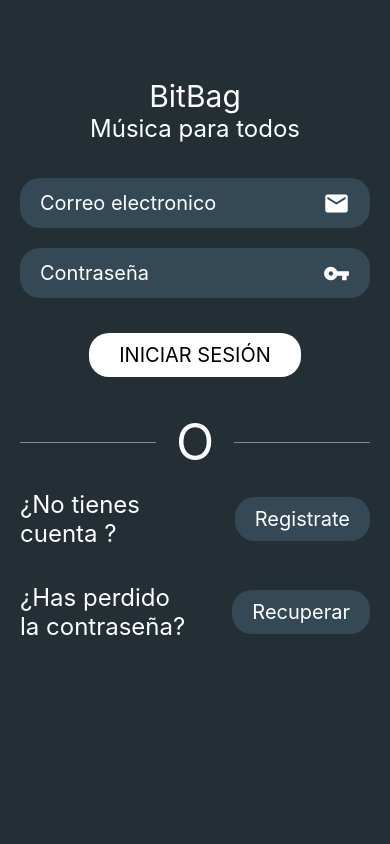
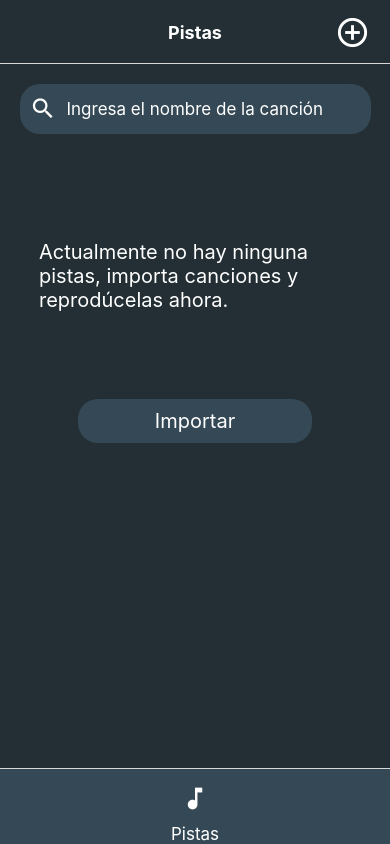
Before and after one commit to JorgeCorreaMendez/BitBag, a React Native app: screen /Tracks in a window 390 px wide. Built offline with nearby package versions, Linux system fonts and the light colour scheme; no server answers.

Commit message:
Feat: Added Tracks interface without song

```diff
--- a/App.js
+++ b/App.js
@@ -1,3 +1,4 @@
+import { TouchableOpacity } from "react-native";
 import { useState, useEffect } from "react";
 import { NavigationContainer } from "@react-navigation/native";
 import { createNativeStackNavigator } from "@react-navigation/native-stack";
@@ -28,15 +29,18 @@ export default function App() {
 
   return (
     <NavigationContainer>
-      {user ? (
+      {!user ? (
         <Tab.Navigator
           screenOptions={{
             headerStyle: {
               backgroundColor: colors.background,
             },
+            headerTitleStyle: {
+              fontWeight: "bold",
+            },
             tabBarStyle: {
               backgroundColor: colors.superficies,
-              paddingBottom: 5,
+              paddingTop: "1%",
               height: "9%",
             },
             tabBarLabelStyle: {
@@ -53,6 +57,15 @@ export default function App() {
             options={{
               title: "Pistas",
               tabBarIcon: () => TracksIcon,
+              headerRight: () => (
+                <TouchableOpacity style={{ paddingRight: 20 }}>
+                  <MaterialIcons
+                    name="add-circle-outline"
+                    size={35}
+                    color={colors.primary}
+                  />
+                </TouchableOpacity>
+              ),
             }}
           />
         </Tab.Navigator>
--- a/src/components/input/SearchInputText.jsx
+++ b/src/components/input/SearchInputText.jsx
@@ -30,7 +30,7 @@ const styles = StyleSheet.create({
   textInput: {
     color: colors.primary,
     width: "90%",
-    fontSize: size.h3,
+    fontSize: size.h4,
     paddingLeft: 10,
   },
 });
--- a/src/screen/Tracks.js
+++ b/src/screen/Tracks.js
@@ -1,5 +1,55 @@
+import { Text, View, StyleSheet } from "react-native";
+import { useState } from "react";
+import colors from "../constants/colors";
+import size from "../constants/size";
+import SearchInputText from "../components/input/SearchInputText";
+import MyButton from "../components/button/MyButton";
+
+// TODO -> Ordenar canciones por fecha, nombre y duracion
+
 const Tracks = () => {
-  return <></>;
+  const [searchText, setSearchText] = useState("");
+
+  return (
+    <View style={styles.container}>
+      <View style={{ padding: "5%" }}>
+        <SearchInputText
+          value={searchText}
+          onChange={setSearchText}
+          placeholder="Ingresa el nombre de la canción"
+        />
+      </View>
+      <View style={styles.textContainer}>
+        <Text style={{ color: colors.primary, fontSize: size.h3 }}>
+          Actualmente no hay ninguna pistas, importa canciones y reprodúcelas
+          ahora.
+        </Text>
+      </View>
+      <View style={styles.importContainer}>
+        <MyButton
+          title="Importar"
+          style={{ color: colors.primary, backgroundColor: colors.superficies }}
+        />
+      </View>
+    </View>
+  );
 };
 
+const styles = StyleSheet.create({
+  container: {
+    flex: 1,
+    backgroundColor: colors.background,
+  },
+  textContainer: {
+    alignItems: "center",
+    justifyContent: "center",
+    paddingHorizontal: "10%",
+    width: "100%",
+    height: "35%",
+  },
+  importContainer: {
+    paddingHorizontal: "20%",
+    justifyContent: "center",
+  },
+});
 export default Tracks;
```
